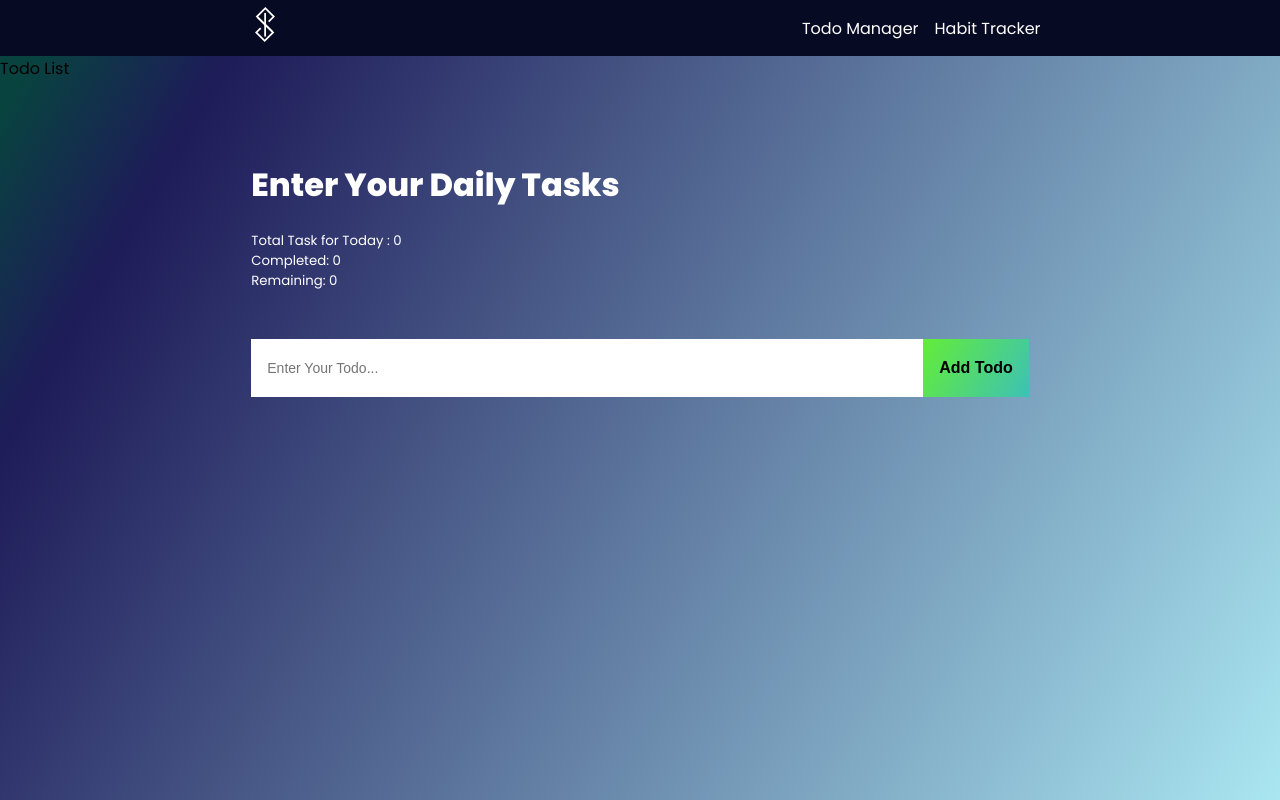
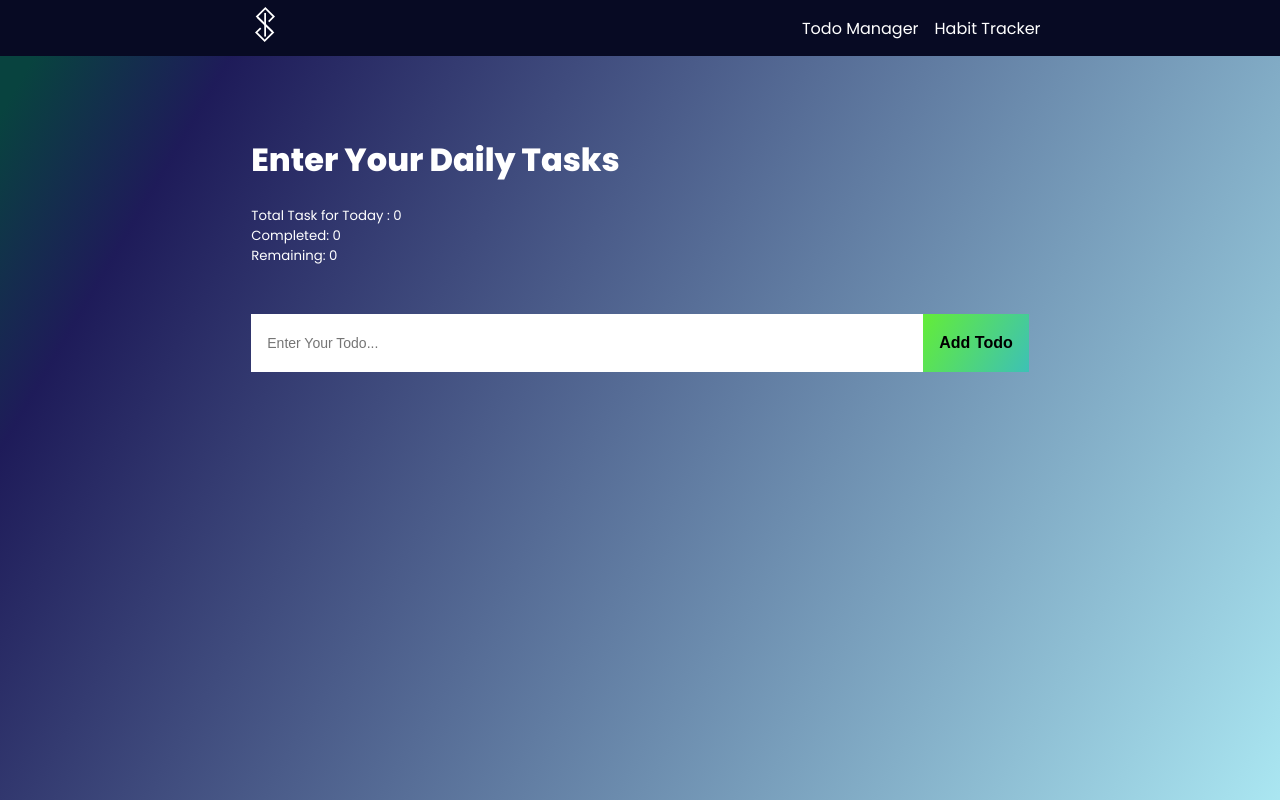
Before and after one commit to sabin-baniya/todo-app-with-react, a React (Create React App) app: page / in a window 1280 px wide. Built offline with nearby package versions, Linux system fonts and the light colour scheme.

Commit message:
Update App.js

```diff
--- a/src/App.js
+++ b/src/App.js
@@ -132,7 +132,6 @@ function App() {
 
       <Switch>
         <Route exact path="/">
-          {document.title="Todo List"}
           <div className="mainDiv">
             <div>
               <div className="h1">
```
